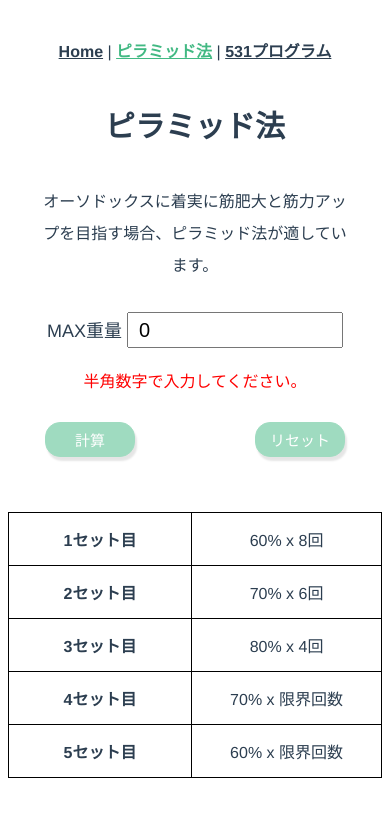
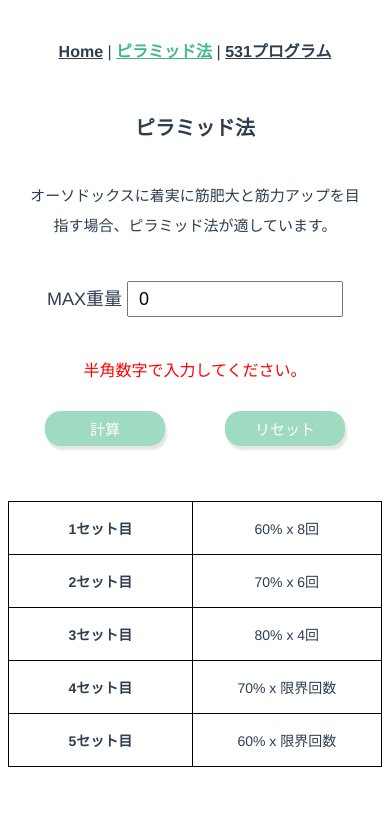
Before and after one commit to y-soliloquy/training-generator, a Vue app: page /piramidmethod in a window 390 px wide. Shown: the top 816 px of the page. Built offline with nearby package versions, Linux system fonts and the light colour scheme.

Commit message:
レスポンシブ対応（スマホ）

```diff
--- a/src/components/modal/TutorialModal.vue
+++ b/src/components/modal/TutorialModal.vue
@@ -36,4 +36,17 @@ const onClickClose = () => {
 .TutorialModal-Button {
 	margin-top: 10px;
 }
+
+@media (max-width: 480px) {
+	.TutorialModal {
+		width: 80%;
+		display: flex;
+		align-items: center;
+		margin: 0px auto;
+	}
+
+	.TutorialModal-Button {
+		margin-bottom: 5px;
+	}
+}
 </style>
--- a/src/components/ui/UIButton.vue
+++ b/src/components/ui/UIButton.vue
@@ -94,4 +94,19 @@ const className = computed(() => {
 .UIButton:disabled {
 	opacity: 0.5;
 }
+
+@media (max-width: 480px) {
+	.UIButton._small {
+		font-size: 15px;
+		width: 120px;
+	}
+	.UIButton._medium {
+		font-size: 20px;
+		width: 170px;
+	}
+	.UIButton._large {
+		font-size: 20px;
+		width: 220px;
+	}
+}
 </style>
--- a/src/components/ui/UIExplain.vue
+++ b/src/components/ui/UIExplain.vue
@@ -17,4 +17,11 @@ const props = defineProps<Props>();
 	padding: 30px 30px;
 	line-height: 2;
 }
+
+@media (max-width: 480px) {
+	.UIExplain {
+		font-size: 15px;
+		padding: 20px 20px;
+	}
+}
 </style>
--- a/src/components/ui/UIInput.vue
+++ b/src/components/ui/UIInput.vue
@@ -36,4 +36,14 @@ const props = defineProps<Props>();
 .UIInput-Label {
 	font-size: 18px;
 }
+
+@media (max-width: 480px) {
+	.UIInput {
+		padding: 20px 0px;
+	}
+
+	.UIInput > input {
+		font-size: 18px;
+	}
+}
 </style>
--- a/src/components/ui/UITitle.vue
+++ b/src/components/ui/UITitle.vue
@@ -36,4 +36,11 @@ const className = computed(() => {
 	font-size: 20px;
 	font-weight: bold;
 }
+
+@media (max-width: 480px) {
+	.UITitle._normal {
+		font-size: 20px;
+		padding: 20px 0px;
+	}
+}
 </style>
--- a/src/views/531MethodView.vue
+++ b/src/views/531MethodView.vue
@@ -47,7 +47,8 @@ const isCheckResetAvailable = computed(() => {
 });
 
 const title = "531プログラム";
-const explain = "日々の体調の揺れに対応できるプログラムです。";
+const explain =
+	"日々の体調の揺れに対応できるプログラムです。忙しい中しっかり鍛えたい方にピッタリ。";
 
 type menu = {
 	id: string;
@@ -107,7 +108,7 @@ const menuList: menu[] = [
 </script>
 
 <template>
-	<div>
+	<div class="ThreeTwoOneMethodView">
 		<UITitle :title="title" titleType="normal" />
 		<UIExplain :explain="explain" />
 		<UIInput @input="input" :value="weight" />
@@ -176,4 +177,13 @@ const menuList: menu[] = [
 	height: 50px;
 	border: 1px solid black;
 }
+
+@media (max-width: 480px) {
+	.ThreeTwoOneMethodView {
+		padding-bottom: 60px;
+	}
+	.ThreeTwoOneMethodView-Table {
+		font-size: 14px;
+	}
+}
 </style>
--- a/src/views/HomeView.vue
+++ b/src/views/HomeView.vue
@@ -59,4 +59,16 @@ const closeModal = () => {
 .HomeView-Button {
 	margin: 80px auto;
 }
+
+@media (max-width: 480px) {
+	.HomeView-Logo {
+		width: 200px;
+		height: auto;
+		margin: 30px auto;
+	}
+
+	.HomeView-Button {
+		margin: 60px auto;
+	}
+}
 </style>
--- a/src/views/PiramidMethodView.vue
+++ b/src/views/PiramidMethodView.vue
@@ -92,7 +92,7 @@ const menuList: menu[] = [
 </script>
 
 <template>
-	<div>
+	<div class="PiramidMethodView">
 		<UITitle :title="title" titleType="normal" />
 		<UIExplain :explain="explain" />
 		<UIInput @input="input" :value="weight" />
@@ -140,4 +140,13 @@ const menuList: menu[] = [
 	height: 50px;
 	border: 1px solid black;
 }
+
+@media (max-width: 480px) {
+	.PiramidMethodView {
+		padding-bottom: 60px;
+	}
+	.PiramidMethodView-Table {
+		font-size: 14px;
+	}
+}
 </style>
```
